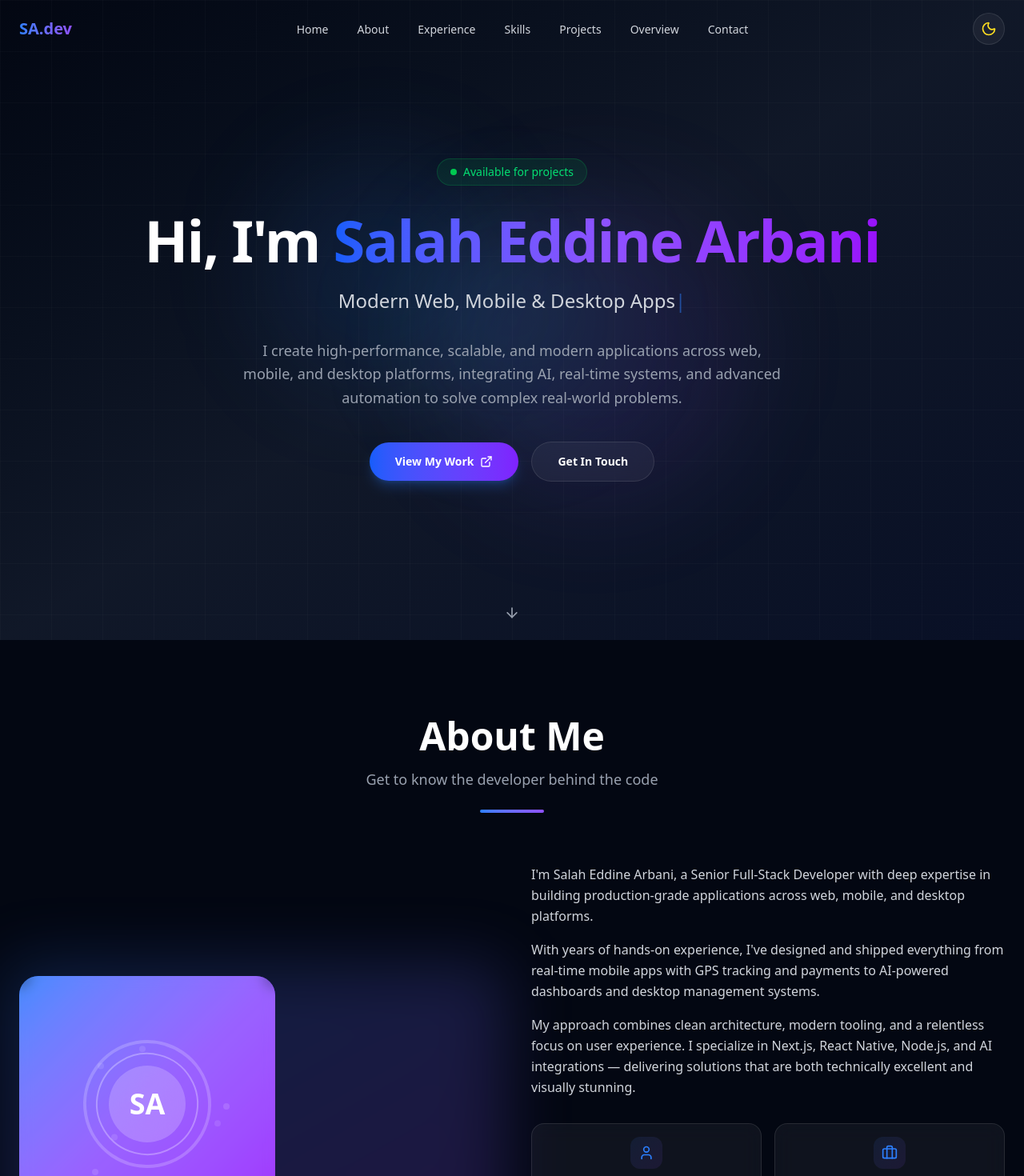
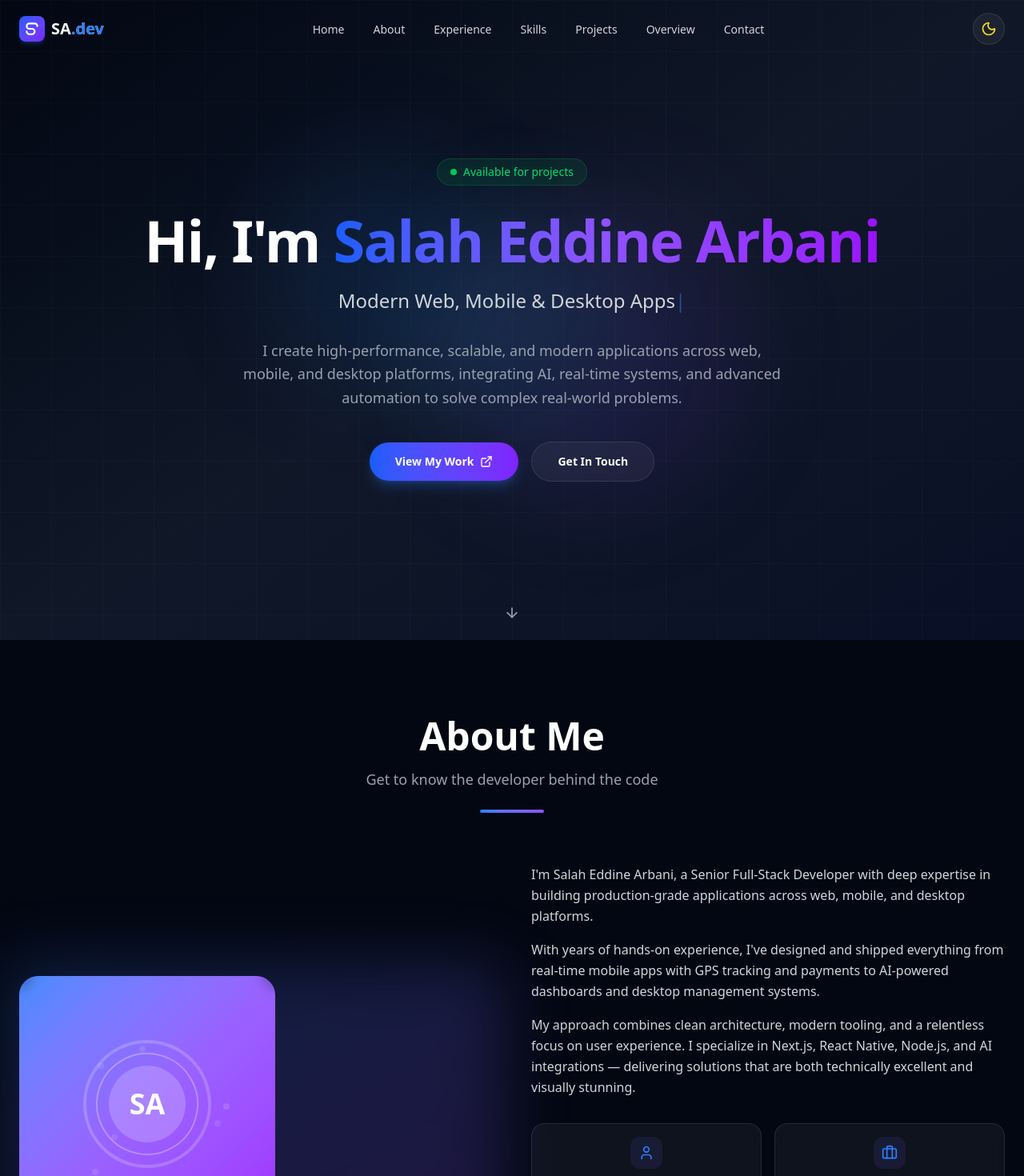
Before and after one commit to salaharb12/salah-eddine-arbani-portfolio, a Next.js app: page / in a window 1280 px wide. Shown: the top 1470 px of the page at 80% size. Built offline with nearby package versions, Linux system fonts and the light colour scheme.

Commit message:
feat: add initial portfolio layout (Header, Footer, Logo) and content sections (Experience, Skills) with data and react-icons.

```diff
--- a/components/Footer.tsx
+++ b/components/Footer.tsx
@@ -4,6 +4,7 @@ import { motion } from "framer-motion";
 import { Heart } from "lucide-react";
 import { navLinks, socialLinks } from "@/lib/data";
 import { SocialIcon } from "./SocialIcon";
+import { Logo } from "./Logo";
 
 /** Footer with copyright, navigation, and social links */
 export function Footer() {
@@ -18,12 +19,7 @@ export function Footer() {
                 <div className="grid gap-8 md:grid-cols-3">
                     {/* Brand */}
                     <div>
-                        <a
-                            href="#home"
-                            className="text-xl font-bold bg-gradient-to-r from-blue-500 to-violet-500 bg-clip-text text-transparent"
-                        >
-                            SA.dev
-                        </a>
+                        <Logo />
                         <p className="mt-3 text-sm text-gray-500 dark:text-gray-400 max-w-xs">
                             Building modern, scalable applications with cutting-edge
                             technologies and clean architecture.
--- a/components/Header.tsx
+++ b/components/Header.tsx
@@ -4,6 +4,7 @@ import { useState, useEffect } from "react";
 import { motion, AnimatePresence } from "framer-motion";
 import { Menu, X } from "lucide-react";
 import { ThemeToggle } from "./ThemeToggle";
+import { Logo } from "./Logo";
 import { navLinks } from "@/lib/data";
 import { cn } from "@/lib/utils";
 
@@ -29,14 +30,7 @@ export function Header() {
         >
             <nav className="mx-auto flex max-w-7xl items-center justify-between px-6 py-4">
                 {/* Logo */}
-                <motion.a
-                    href="#home"
-                    className="text-xl font-bold bg-gradient-to-r from-blue-500 to-violet-500 bg-clip-text text-transparent"
-                    whileHover={{ scale: 1.05 }}
-                    whileTap={{ scale: 0.95 }}
-                >
-                    SA.dev
-                </motion.a>
+                <Logo />
 
                 {/* Desktop Navigation */}
                 <ul className="hidden md:flex items-center gap-1">
--- /dev/null
+++ b/components/Logo.tsx
@@ -0,0 +1,34 @@
+"use client";
+
+import { motion } from "framer-motion";
+import { cn } from "@/lib/utils";
+
+export function Logo({ className }: { className?: string }) {
+    return (
+        <motion.a
+            href="#home"
+            whileHover={{ scale: 1.05 }}
+            whileTap={{ scale: 0.95 }}
+            className={cn("flex items-center gap-2 font-bold", className)}
+        >
+            <div className="relative flex h-8 w-8 items-center justify-center overflow-hidden rounded-lg bg-gradient-to-br from-blue-600 to-violet-600 shadow-md shadow-blue-500/20">
+                {/* Abstract "S" shape or initials */}
+                <motion.svg
+                    xmlns="http://www.w3.org/2000/svg"
+                    viewBox="0 0 24 24"
+                    fill="none"
+                    stroke="currentColor"
+                    strokeWidth="2.5"
+                    strokeLinecap="round"
+                    strokeLinejoin="round"
+                    className="h-5 w-5 text-white"
+                >
+                    <path d="M20 8c0-2.2-1.8-4-4-4H8C5.8 4 4 5.8 4 8s1.8 4 4 4h4c2.2 0 4 1.8 4 4s-1.8 4-4 4H8c-2.2 0-4-1.8-4-4" />
+                </motion.svg>
+            </div>
+            <span className="text-xl bg-gradient-to-r from-gray-900 to-gray-700 dark:from-white dark:to-gray-300 bg-clip-text text-transparent">
+                SA<span className="text-blue-500">.dev</span>
+            </span>
+        </motion.a>
+    );
+}
--- a/lib/data.ts
+++ b/lib/data.ts
@@ -70,17 +70,17 @@ export const aboutData = {
 export const skillCategories: SkillCategory[] = [
     {
         title: "Frontend",
-        icon: "Monitor",
+        icon: "Monitor", // Keeping generic category icons for now or could update if we exported them
         color: "from-blue-500 to-cyan-400",
         skills: [
-            { name: "Next.js 16", icon: "Globe" },
-            { name: "React 19", icon: "Layers" },
-            { name: "TypeScript 5.9", icon: "Code" },
-            { name: "Tailwind 4.1+", icon: "Palette" },
-            { name: "Framer Motion", icon: "Sparkles" },
-            { name: "Three.js", icon: "Box" },
-            { name: "shadcn/ui", icon: "Component" },
-            { name: "Headless UI", icon: "LayoutDashboard" },
+            { name: "Next.js 16", icon: "Nextjs" },
+            { name: "React 19", icon: "React" },
+            { name: "TypeScript 5.9", icon: "TypeScript" },
+            { name: "Tailwind 4.1+", icon: "Tailwind" },
+            { name: "Framer Motion", icon: "FramerMotion" },
+            { name: "Three.js", icon: "Threejs" },
+            { name: "shadcn/ui", icon: "Shadcn" },
+            { name: "Headless UI", icon: "HeadlessUI" },
         ],
     },
     {
@@ -88,14 +88,14 @@ export const skillCategories: SkillCategory[] = [
         icon: "Server",
         color: "from-violet-500 to-purple-400",
         skills: [
-            { name: "Node.js 24", icon: "Hexagon" },
-            { name: "NestJS 10+", icon: "Box" },
-            { name: "Express.js", icon: "Zap" },
-            { name: "GraphQL", icon: "GitBranch" },
-            { name: "REST APIs", icon: "Link" },
-            { name: "tRPC", icon: "ArrowLeftRight" },
-            { name: "JWT Auth", icon: "Shield" },
-            { name: "Stripe/PayPal", icon: "CreditCard" },
+            { name: "Node.js 24", icon: "Nodejs" },
+            { name: "NestJS 10+", icon: "NestJS" },
+            { name: "Express.js", icon: "Express" },
+            { name: "GraphQL", icon: "GraphQL" },
+            { name: "REST APIs", icon: "REST" },
+            { name: "tRPC", icon: "tRPC" },
+            { name: "JWT Auth", icon: "JWT" },
+            { name: "Stripe/PayPal", icon: "Stripe" },
         ],
     },
     {
@@ -103,13 +103,12 @@ export const skillCategories: SkillCategory[] = [
         icon: "Smartphone",
         color: "from-emerald-500 to-green-400",
         skills: [
-            { name: "React Native 0.88+", icon: "Smartphone" },
-            { name: "Expo", icon: "Rocket" },
-            { name: "TypeScript", icon: "Code" },
-            { name: "Push Notifications", icon: "Bell" },
-            { name: "Real-time Chat", icon: "MessageCircle" },
-            { name: "Maps Integration", icon: "Map" },
-            { name: "Offline Support", icon: "WifiOff" },
+            { name: "React Native 0.88+", icon: "ReactNative" },
+            { name: "Expo", icon: "Expo" },
+            { name: "Push Notifications", icon: "PushNotifications" },
+            { name: "Real-time Chat", icon: "RealTime" },
+            { name: "Maps Integration", icon: "Maps" },
+            { name: "Offline Support", icon: "Offline" },
         ],
     },
     {
@@ -117,9 +116,9 @@ export const skillCategories: SkillCategory[] = [
         icon: "Monitor",
         color: "from-orange-500 to-amber-400",
         skills: [
-            { name: "Electron 39+", icon: "Monitor" },
-            { name: "TypeScript", icon: "Code" },
-            { name: "SQLite", icon: "Database" },
+            { name: "Electron 39+", icon: "Electron" },
+            { name: "TypeScript", icon: "TypeScript" },
+            { name: "SQLite", icon: "SQLite" },
         ],
     },
     {
@@ -127,12 +126,13 @@ export const skillCategories: SkillCategory[] = [
         icon: "Database",
         color: "from-rose-500 to-pink-400",
         skills: [
-            { name: "PostgreSQL 16", icon: "Database" },
-            { name: "MongoDB 7", icon: "Leaf" },
-            { name: "Prisma 7.1+", icon: "Layers" },
-            { name: "Supabase 2.86+", icon: "Cloud" },
-            { name: "Redis", icon: "Zap" },
-            { name: "ElasticSearch", icon: "Search" },
+            { name: "PostgreSQL 16", icon: "PostgreSQL" },
+            { name: "MongoDB 7", icon: "MongoDB" },
+            { name: "Prisma 7.1+", icon: "Prisma" },
+            { name: "Supabase 2.86+", icon: "Supabase" },
+            { name: "Redis", icon: "Redis" },
+            { name: "ElasticSearch", icon: "ElasticSearch" },
+            { name: "MySQL", icon: "MySQL" },
         ],
     },
     {
@@ -140,12 +140,11 @@ export const skillCategories: SkillCategory[] = [
         icon: "Brain",
         color: "from-indigo-500 to-blue-400",
         skills: [
-            { name: "OpenAI GPT", icon: "Brain" },
-            { name: "LangChain", icon: "Link" },
-            { name: "Automation Workflows", icon: "Workflow" },
-            { name: "Email Bots", icon: "Mail" },
-            { name: "WhatsApp Bots", icon: "MessageSquare" },
-            { name: "Real-time Dashboards", icon: "BarChart3" },
+            { name: "OpenAI GPT", icon: "OpenAI" },
+            { name: "LangChain", icon: "LangChain" },
+            { name: "Automation Workflows", icon: "Automation" },
+            { name: "Bots (Email/WhatsApp)", icon: "Bots" },
+            { name: "Real-time Dashboards", icon: "Dashboards" },
         ],
     },
     {
@@ -153,13 +152,13 @@ export const skillCategories: SkillCategory[] = [
         icon: "Wrench",
         color: "from-teal-500 to-cyan-400",
         skills: [
-            { name: "Git/GitHub", icon: "GitBranch" },
-            { name: "CI/CD", icon: "RefreshCw" },
-            { name: "Docker", icon: "Container" },
-            { name: "Vercel", icon: "Triangle" },
-            { name: "Netlify", icon: "Globe" },
+            { name: "Git/GitHub", icon: "Git" },
+            { name: "CI/CD", icon: "CICD" },
+            { name: "Docker", icon: "Docker" },
+            { name: "Vercel", icon: "Vercel" },
+            { name: "Netlify", icon: "Netlify" },
             { name: "Figma", icon: "Figma" },
-            { name: "Storybook", icon: "BookOpen" },
+            { name: "Storybook", icon: "Storybook" },
         ],
     },
 ];
--- a/package.json
+++ b/package.json
@@ -16,6 +16,7 @@
     "next-themes": "^0.4.6",
     "react": "19.2.3",
     "react-dom": "19.2.3",
+    "react-icons": "^5.5.0",
     "tailwind-merge": "^3.4.0"
   },
   "devDependencies": {
```
Also changed, not shown: components/sections/ExperienceSection.tsx (+141 -8 lines), components/sections/SkillsSection.tsx (+157 -47 lines), 1 other file (tests, documents, lock files or other folders).
